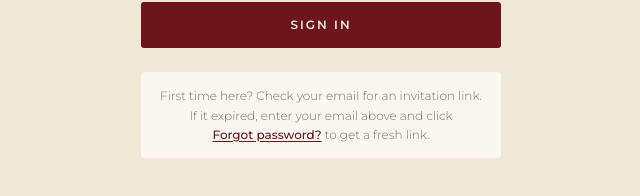
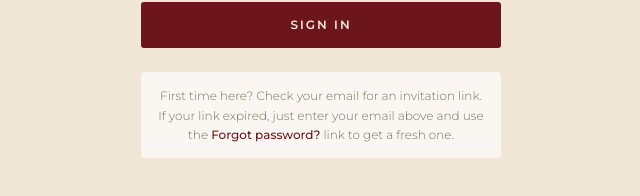
Before and after one commit to TBAadmin2025/forbes-rd-portal, a Next.js app: page /login in a window 1280 px wide. Shown: the part 520-716 px from the top of the page, without its empty margins (319-959 px from the left). Built offline with nearby package versions, Linux system fonts and the light colour scheme.

Commit message:
Fix login helper text — remove clickable button, use plain text reference

```diff
--- a/src/app/login/page.tsx
+++ b/src/app/login/page.tsx
@@ -229,25 +229,9 @@ export default function LoginPage() {
               }}
             >
               First time here? Check your email for an invitation link.
-              If it expired, enter your email above and click{' '}
-              <button
-                type="button"
-                onClick={handleForgotPassword}
-                style={{
-                  background: 'none',
-                  border: 'none',
-                  color: 'var(--cherry)',
-                  fontWeight: 500,
-                  cursor: 'pointer',
-                  padding: 0,
-                  fontSize: 12,
-                  textDecoration: 'underline',
-                  textUnderlineOffset: 2,
-                }}
-              >
-                Forgot password?
-              </button>{' '}
-              to get a fresh link.
+              If your link expired, just enter your email above and
+              use the <span style={{ color: 'var(--cherry)', fontWeight: 500 }}>Forgot password?</span> link
+              to get a fresh one.
             </div>
           </form>
         )}
```
